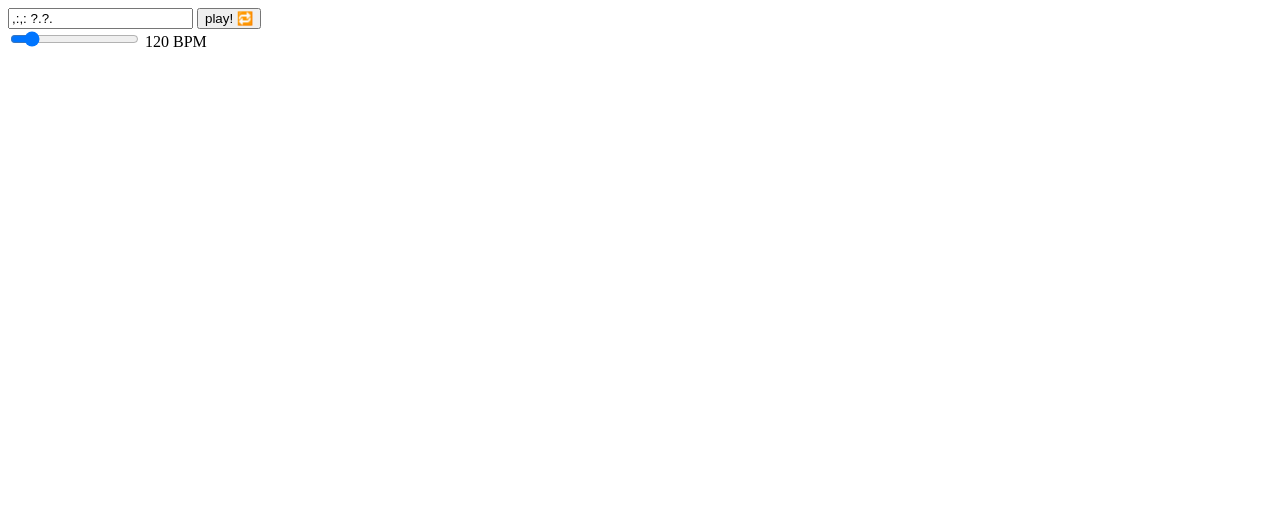
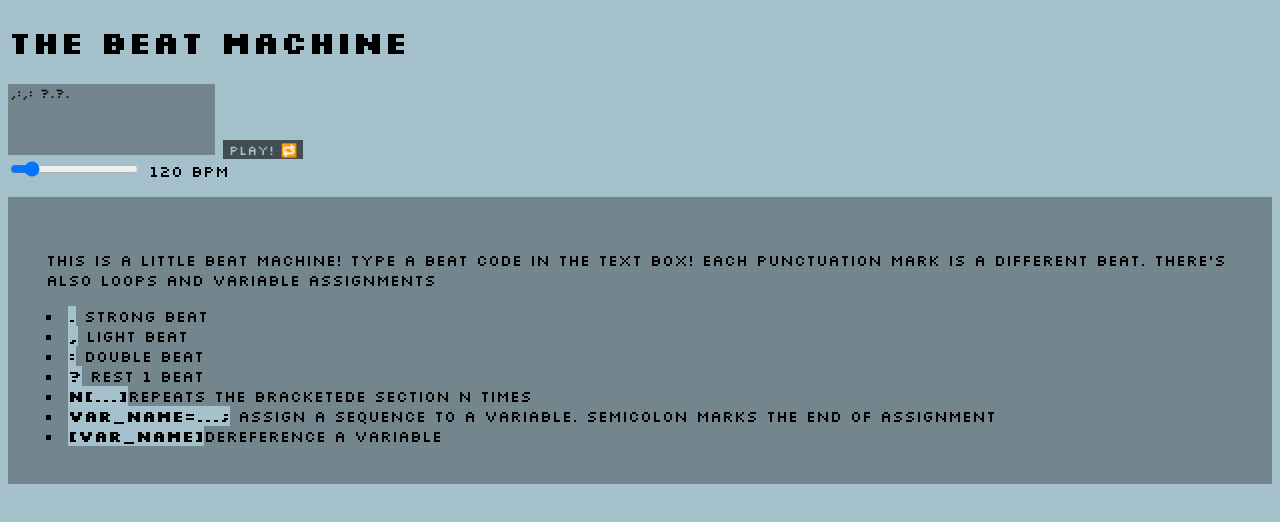
Before and after one commit to P-skylos/js-beat-tester, a plain HTML site: page index.html in a window 1280 px wide. Drawn offline with nearby package versions, Linux system fonts and the light colour scheme.

Commit message:
updating the demo page style

```diff
--- a/index.html
+++ b/index.html
@@ -1,16 +1,38 @@
 <!DOCTYPE html>
 <head>
 <title>demo page</title>
+<link rel="preconnect" href="https://fonts.googleapis.com">
+<link rel="preconnect" href="https://fonts.gstatic.com" crossorigin>
+<link href="https://fonts.googleapis.com/css2?family=Silkscreen:wght@400;700&display=swap" rel="stylesheet">
+<link rel="stylesheet" type="text/css" href="style.css" />
 </head>
 
 
 <body>
-<input id="beat_code" type = "text" value=",:,: ?.?." autocomplete="off"/> <!--have to turn off autocomplete or js clears the value-->
-<button id = "play_pause" onclick="toggle()">play! 🔁</button>
+<h1>THE BEAT MACHINE</h1>
+<div id="beat_machine">
+<textarea id="beat_code"  autocomplete="off" class="silkscreen-regular" rows="15">,:,: ?.?.</textarea> <!--have to turn off autocomplete or js clears the value-->
+<button id = "play_pause" onclick="toggle()" class="silkscreen-regular">play! 🔁</button>
 </br>
 <input id = "bpm_slider" type = "range" min=20 max=800 value="120"/>
-<label id = "bpm_label" for = "bpm" style>120 BPM</label>
+<label id = "bpm_label" for = "bpm" >120 BPM</label>
 <p id="error_text"></p>
+</div>
+<div id="explanation" class="silkscreen-regular">
+    <p>
+        This is a little beat machine! type a beat code in the text box! each punctuation mark is a different beat.
+        There's also loops and variable assignments
+    </p>
+    <ui style="list-style-type: square;">
+        <li><code>.</code> strong beat</li>
+        <li><code>,</code> light beat</li>
+        <li><code>:</code> double beat</li>
+        <li><code>?</code> rest 1 beat</li>
+        <li><code>N[...]</code>repeats the bracketede section N times</li>
+        <li><code>var_name=...;</code> assign a sequence to a variable. semicolon marks the end of assignment</li>
+        <li><code>[var_name]</code>dereference a variable</li>
+    </ui>
+</div>
 
 <script src ="interface.js"></script>
 <script src="https://unpkg.com/tone"></script>
--- a/interface.js
+++ b/interface.js
@@ -34,7 +34,8 @@ let part; //needs to persist outside the function
 document.querySelector('#play_pause')?.addEventListener('click', async () => {
 	await Tone.start()
     if (playing){
-        part = build(textbox.value);
+        part = build(textbox.innerHTML);
+        console.log(part)
         Tone.Transport.start();
     } else {
         Tone.Transport.pause();
--- /dev/null
+++ b/style.css
@@ -0,0 +1,42 @@
+.silkscreen-regular {
+  font-family: "Silkscreen", sans-serif;
+  font-weight: 400;
+  font-style: normal;
+}
+
+.silkscreen-bold {
+  font-family: "Silkscreen", sans-serif;
+  font-weight: 700;
+  font-style: normal;
+}
+
+body{
+  font-family: "Silkscreen", sans-serif;
+  background-color: #A4C0CA;
+}
+
+code{
+  font-family: "Silkscreen", sans-serif;
+  font-weight: 700;
+  font-style: normal;
+  background-color: #A4C0CA;
+}
+
+#explanation{
+  background-color: #73868D;
+  padding: 3%;
+}
+
+#beat_code{
+  background-color: #73868D;
+  border: none;
+  line-height: 1;
+  height: 10ex;
+  resize: none;
+}
+
+#play_pause{
+  border: none;
+  background-color: #424D51;
+  color: #A4C0CA;
+}
```
